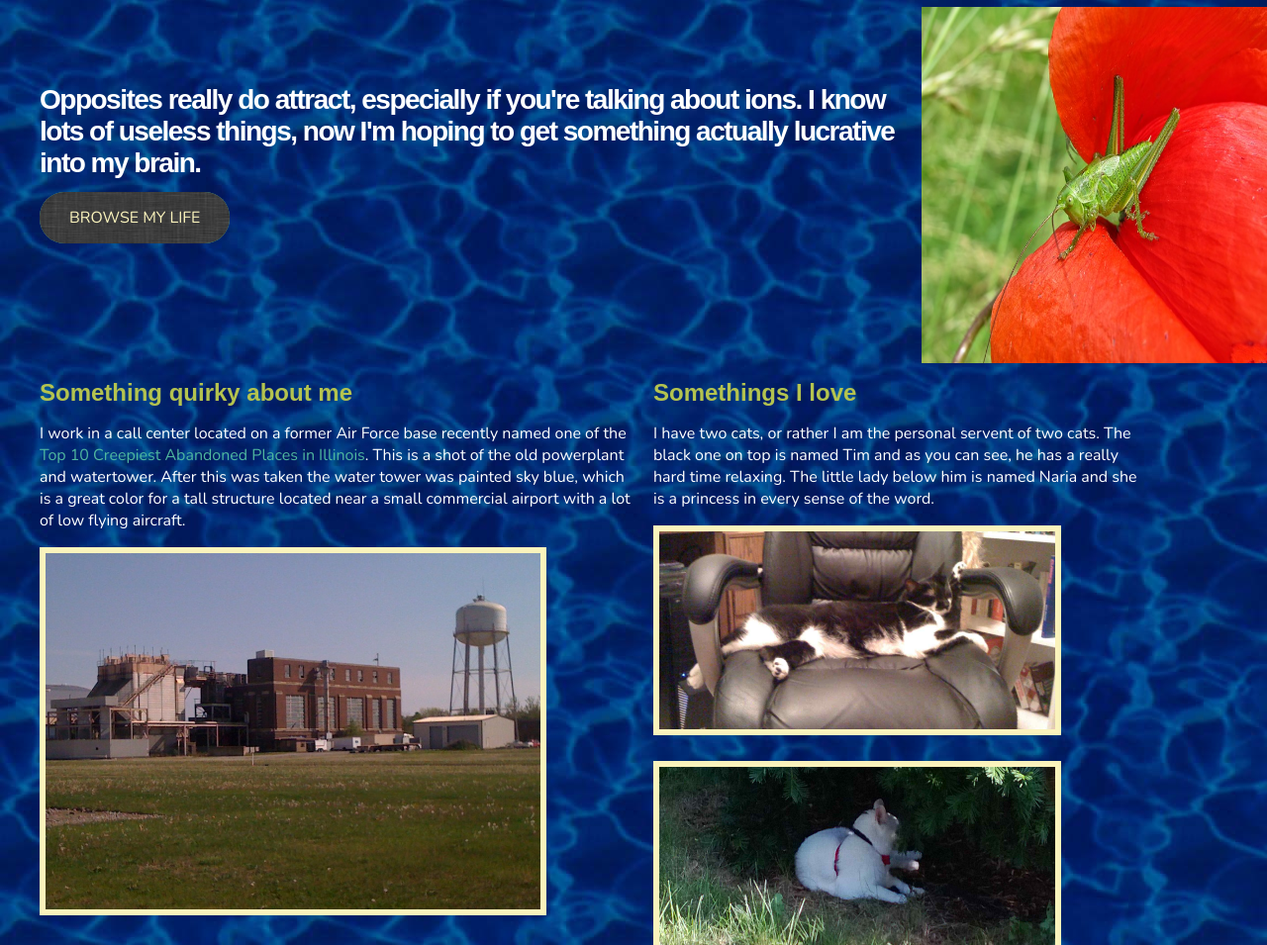
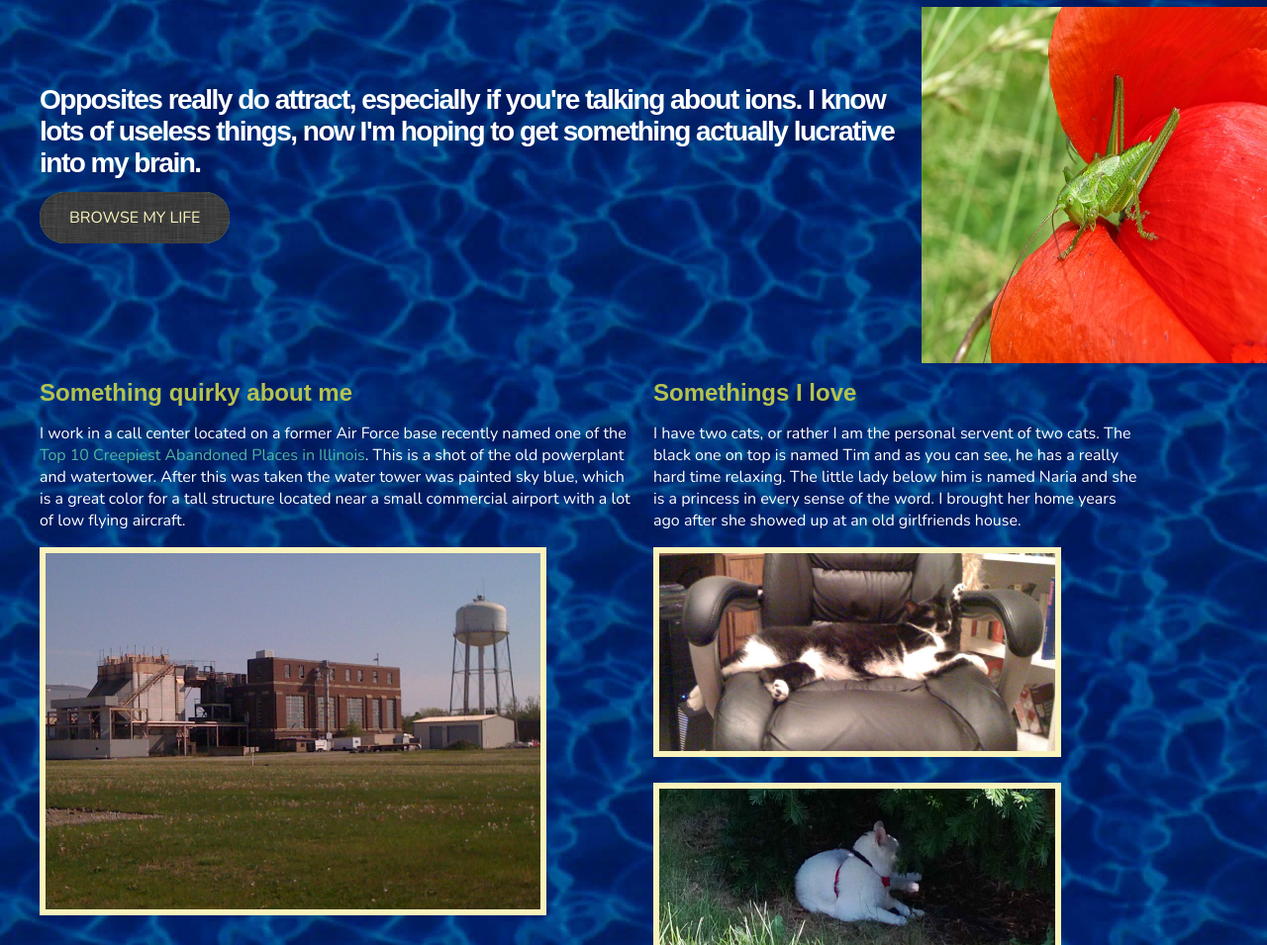
Before and after one commit to cugamer/website, a plain HTML site: page smells_like_teen_spirit.html in a window 1280 px wide. Shown: the part 145-1100 px from the top of the page at 99% size. Drawn offline with nearby package versions, Linux system fonts and the light colour scheme.

Commit message:
Updated content text

```diff
--- a/smells_like_teen_spirit.html
+++ b/smells_like_teen_spirit.html
@@ -43,7 +43,7 @@
 
     <div id="cats" class="grid_5 omega">
       <h2>Somethings I love</h2>
-      <p>I have two cats, or rather I am the personal servent of two cats.  The black one on top is named Tim and as you can see, he has a really hard time relaxing.  The little lady below him is named Naria and she is a princess in every sense of the word.  <p>
+      <p>I have two cats, or rather I am the personal servent of two cats.  The black one on top is named Tim and as you can see, he has a really hard time relaxing.  The little lady below him is named Naria and she is a princess in every sense of the word.  I brought her home years ago after she showed up at an old girlfriends house.<p>
       <img src="img/tim.jpg" alt="Having no bones is the way to go." height="200" width ="400">
       <img src="img/naria.jpg" alt="I'm perfect in every way, now I'm going to eat grass then throw it back up." height="200" width ="400">
     </div>
```
